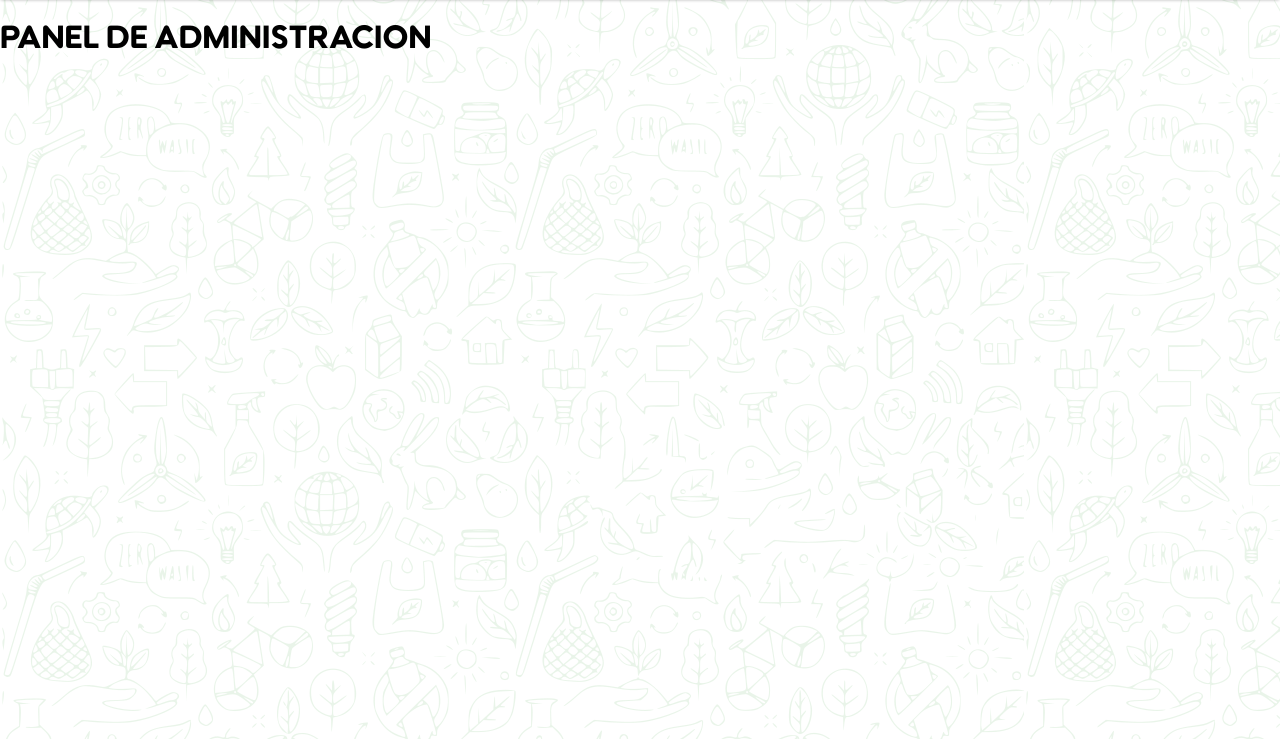
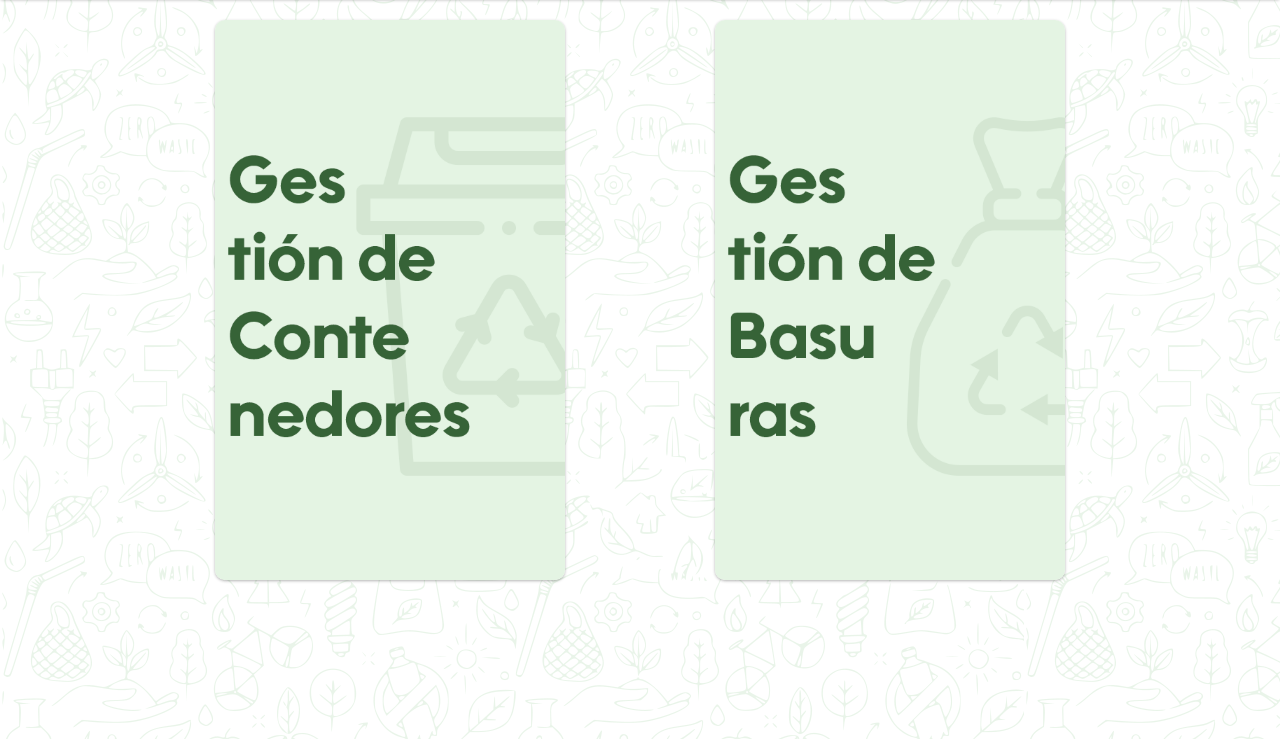
Before and after one commit to carlosmerinosrz/proyecto_reciclaje, a PHP site: template views/vmenuinicial.php in a window 1280 px wide. Shown: the part 61-800 px from the top of the page. Run offline with PHP 8.4, Linux system fonts and the light colour scheme; the template is opened without the code that fills it, so the values that code supplies are empty.

Commit message:
Cambio de Menu Principal

```diff
--- a/css/style.css
+++ b/css/style.css
@@ -9,7 +9,23 @@ body {
   font-family: "utendo";
   background-image: url("../image/fondo.png");
 }
+#menuinicial{
+  display: flex;
+  align-items: center;
+  flex-direction: row;
+  justify-content: center;
+}
+.opcionesMenu{
+  margin-top: 20px;
+}
 
+.opcionesMenu img{
+  display: block;
+  margin: auto;
+  width: 70%;
+  border-radius: 10px;
+  box-shadow: rgba(0, 0, 0, 0.3) 0px 1px 3px;
+}
 /* ------------------------------MENU------------------------------ */
 nav {
   padding: 5px 5%;
--- a/views/vmenuinicial.php
+++ b/views/vmenuinicial.php
@@ -1,3 +1,4 @@
-<div id="contenedor">
-    <h1>PANEL DE ADMINISTRACION</h1>
+<div id="menuinicial">
+    <a href="index.php?controlador=ccontenedoresbasura&metodo=listadoContenedores" class="opcionesMenu"><img src="image/gestioncont.png" alt=""></a>
+    <a href="index.php?controlador=cbasura&metodo=eleccionGestion" class="opcionesMenu"><img src="image/gestionbasu.png" alt=""></a>
 </div>
```
Also changed, not shown: config/configdb.php (+8 -8 lines), image/gestionbasu.png (added), image/gestioncont.png (added).
